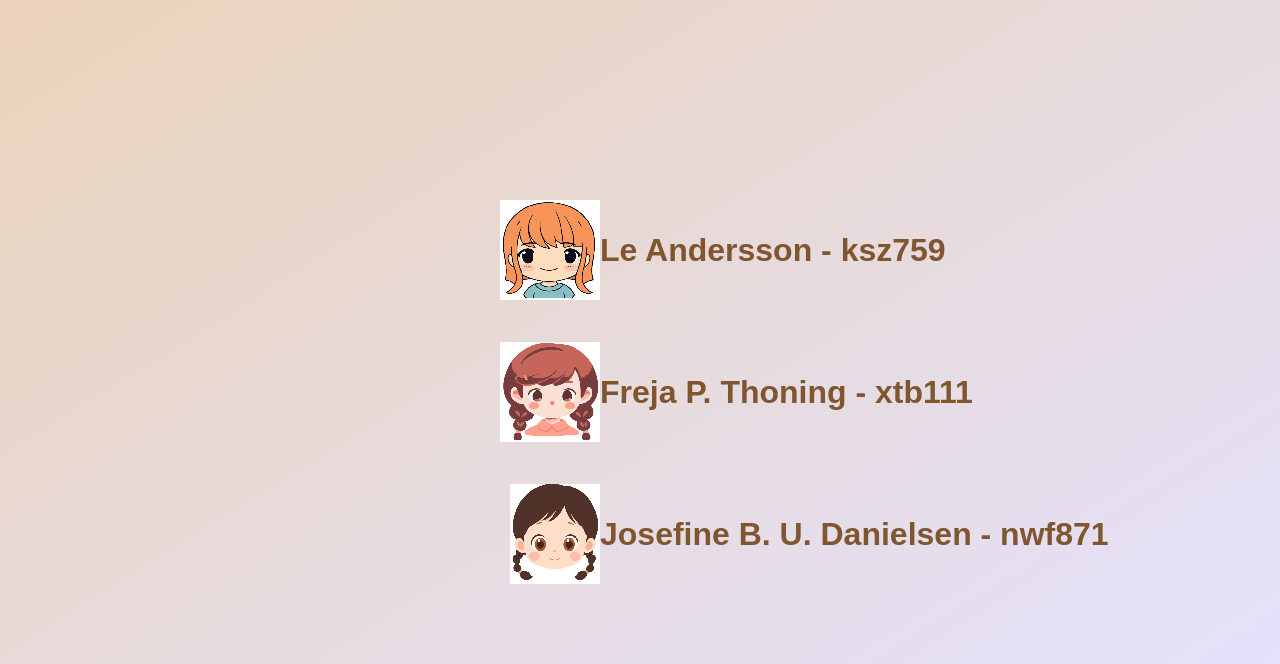
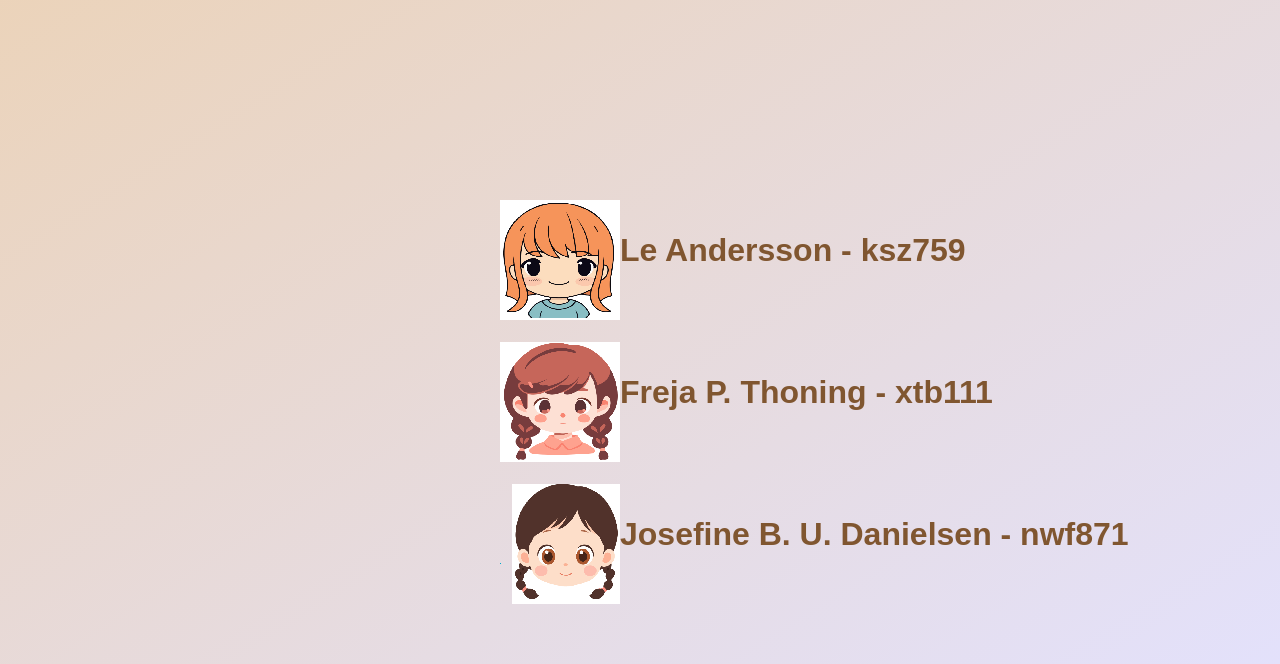
Before and after one commit to Jose-Bianca/Bookworm, a Flask app: page /contact in a window 1280 px wide. Shown: the part 136-800 px from the top of the page. Run offline with Flask 3, Linux system fonts and the light colour scheme; some libraries are stand-ins or nearby versions.

Commit message:
main.css

```diff
--- a/Bookworm/src/static/main.css
+++ b/Bookworm/src/static/main.css
@@ -165,8 +165,8 @@ p.card-text {
 }
 .image2 {
   float: left;
-  height: 100px;
-  width: 100px;
+  height: 120px;
+  width: 120px;
   image-rendering: pixelated;
 }
 
```
